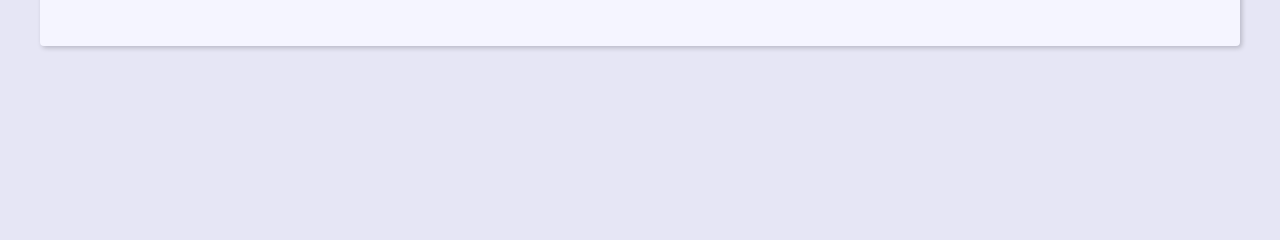
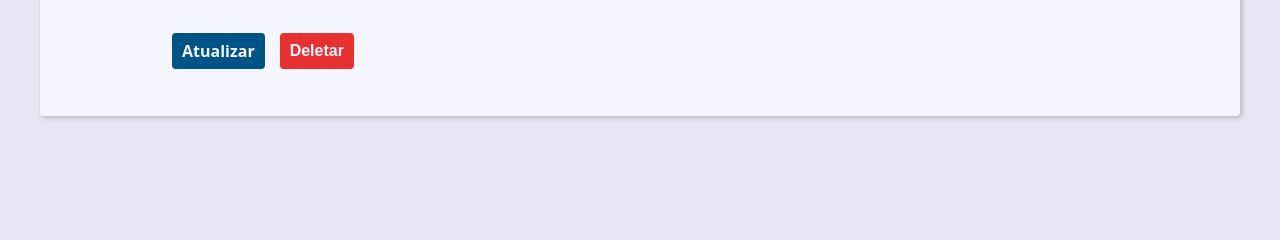
Before and after one commit to ulian18TIC18/Projeto-Agenda-Django, a Django app: template Projeto-Agenda-Django/contact/templates/contact/contact.html in a window 1280 px wide. Shown: the part 507-747 px from the top of the page. Run offline with Django 5.2, Linux system fonts and the light colour scheme; the template is opened without the code that fills it, so the values that code supplies are empty.

Commit message:
Implementando o button update e a view delete por completo

```diff
--- a/Projeto-Agenda-Django/base_static/global/css/style.css
+++ b/Projeto-Agenda-Django/base_static/global/css/style.css
@@ -312,3 +312,23 @@ svg {
   filter: brightness(80%);
   box-shadow: 0 0 5px var(--link-dark-color);
 }
+
+.contact-links {
+  margin-block: calc(var(--small-font-size) * 2);
+  display: flex;
+  align-items: center;
+  gap: 0 var(--spacing);
+}
+
+.btn-link {
+  font-size: var(--small-font-size);
+  text-decoration: none;
+  font-weight: bold;
+  padding: 1rem;
+  display: block;
+  line-height: var(--small-font-size);
+}
+
+.btn-delete {
+  background: rgb(231, 48, 48);
+}
--- a/Projeto-Agenda-Django/contact/forms.py
+++ b/Projeto-Agenda-Django/contact/forms.py
@@ -2,7 +2,6 @@ from django import forms
 from django.core.exceptions import ValidationError
 
 from . import models
-
 
 class ContactForm(forms.ModelForm):
     first_name = forms.CharField(
--- a/Projeto-Agenda-Django/contact/templates/contact/contact.html
+++ b/Projeto-Agenda-Django/contact/templates/contact/contact.html
@@ -13,6 +13,26 @@
         <p><b>Data de Criação:</b> {{ contact.created_date }}</p>
         <p><b>Descrição:</b> {{ contact.description }}</p>
         <p><b>Categoria:</b> {{ contact.category.name }}</p>
+
+        <div class="contact-links">
+            <a class="btn btn-link" href="{% url 'contact:update' contact.id %}">Atualizar</a>
+
+            <form action="{% url 'contact:delete' contact.id %}" method="POST">
+                {% csrf_token %}
+
+                {% if confirmation == 'no' %}
+                    <input type="hidden" name="confirmation" value="yes">
+                    <button class="btn btn-link btn-delete" type="submit">
+                        Confirma?
+                    </button>
+                {% else %}
+                    <button class="btn btn-link btn-delete" type="submit">
+                        Deletar
+                    </button>
+                {% endif %}
+            </form>
+        </div>
+
     </div>
 
 {% endblock content %}
--- a/Projeto-Agenda-Django/contact/urls.py
+++ b/Projeto-Agenda-Django/contact/urls.py
@@ -11,4 +11,5 @@ urlpatterns = [
     path('contact/create/', views.create, name='create'),
     path('contact/<int:contact_id>/detail/', views.contact, name='contact'),
     path('contact/<int:contact_id>/update/', views.update, name='update'),
+    path('contact/<int:contact_id>/delete/', views.delete, name='delete'),
 ]
--- a/Projeto-Agenda-Django/contact/views/contact_views.py
+++ b/Projeto-Agenda-Django/contact/views/contact_views.py
@@ -25,7 +25,6 @@ def index(request):
         'contact/index.html',
         context
     )
-
 
 def search(request):
     search_value = request.GET.get('q', '').strip()
```
Also changed, not shown: Projeto-Agenda-Django/contact/views/contact_forms.py (+19 -0 lines).
